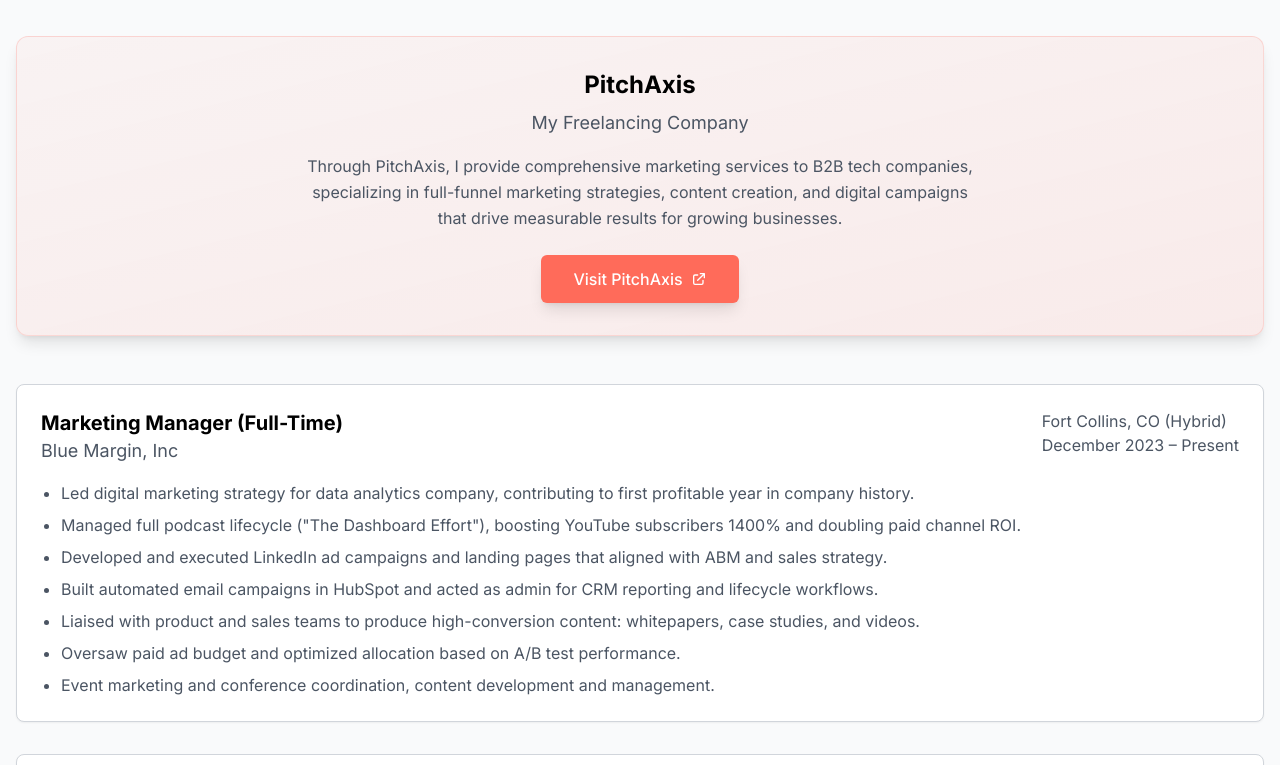
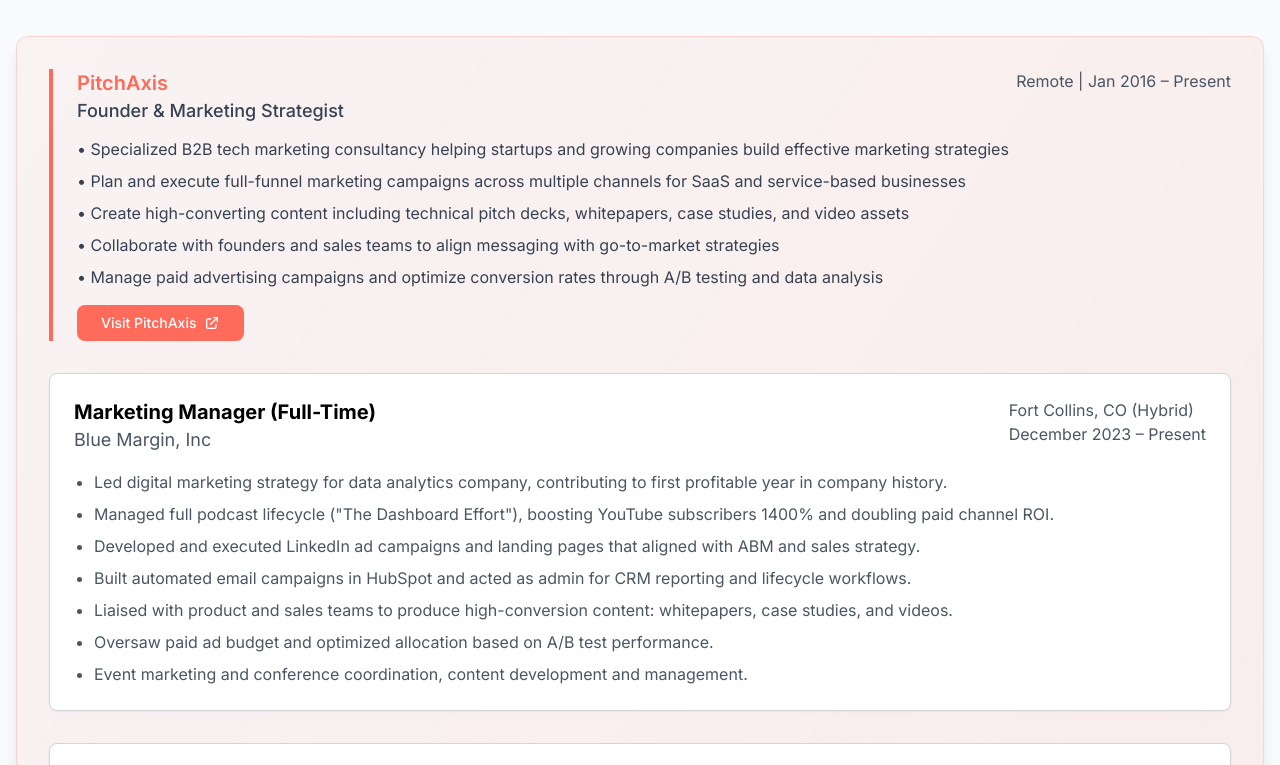
Before and after one commit to nococnicole/nicoleannen, a website: page index.html in a window 1280 px wide. Shown: the part 3440-4205 px from the top of the page. Drawn offline with nearby package versions, Linux system fonts and the light colour scheme; a web font is replaced by a local one.

Commit message:
Fix PitchAxis formatting to match other work experiences

```diff
--- a/index.html
+++ b/index.html
@@ -503,24 +503,34 @@
 
             <!-- PitchAxis Section -->
             <div class="bg-gradient-to-br from-primary/5 to-primary/10 p-8 rounded-xl shadow-lg border border-primary/20 mb-12">
-                <div class="text-center">
-                    <h3 class="text-2xl font-bold font-heading text-black mb-2">PitchAxis</h3>
-                    <p class="text-lg text-gray-600 mb-4">My Freelancing Company</p>
-                    <p class="text-gray-600 max-w-2xl mx-auto mb-6 leading-relaxed">
-                        Through PitchAxis, I provide comprehensive marketing services to B2B tech companies,
-                        specializing in full-funnel marketing strategies, content creation, and digital campaigns
-                        that drive measurable results for growing businesses.
-                    </p>
-                    <a href="https://pitchaxis.io/" target="_blank" class="inline-flex h-12 items-center justify-center rounded-md bg-primary px-8 text-base font-medium text-primary-foreground shadow-lg hover:bg-primary/90 transition-colors">
-                        Visit PitchAxis
-                        <svg class="w-4 h-4 ml-2" fill="none" stroke="currentColor" viewBox="0 0 24 24">
+            <div class="space-y-8">
+                <!-- PitchAxis -->
+                <div class="border-l-4 border-primary pl-6">
+                    <div class="flex flex-col md:flex-row md:items-start md:justify-between mb-3">
+                        <div>
+                            <h3 class="text-xl font-semibold text-primary font-heading">PitchAxis</h3>
+                            <p class="text-lg text-gray-700 font-medium">Founder & Marketing Strategist</p>
+                        </div>
+                        <div class="text-gray-600 md:text-right">
+                            <p>Remote | Jan 2016 – Present</p>
+                        </div>
+                    </div>
+                    <ul class="text-gray-700 space-y-2 mb-4">
+                        <li>• Specialized B2B tech marketing consultancy helping startups and growing companies build effective marketing strategies</li>
+                        <li>• Plan and execute full-funnel marketing campaigns across multiple channels for SaaS and service-based businesses</li>
+                        <li>• Create high-converting content including technical pitch decks, whitepapers, case studies, and video assets</li>
+                        <li>• Collaborate with founders and sales teams to align messaging with go-to-market strategies</li>
+                        <li>• Manage paid advertising campaigns and optimize conversion rates through A/B testing and data analysis</li>
+                    </ul>
+                    <a href="https://pitchaxis.io/" target="_blank"
+                       class="inline-flex items-center gap-2 bg-primary text-white px-6 py-2 rounded-lg hover:bg-primary/90 transition-colors font-medium text-sm">
+                        <span>Visit PitchAxis</span>
+                        <svg class="w-4 h-4" fill="none" stroke="currentColor" viewBox="0 0 24 24">
                             <path stroke-linecap="round" stroke-linejoin="round" stroke-width="2" d="M10 6H6a2 2 0 00-2 2v10a2 2 0 002 2h10a2 2 0 002-2v-4M14 4h6m0 0v6m0-6L10 14"></path>
                         </svg>
                     </a>
                 </div>
-            </div>
 
-            <div class="space-y-8">
                 <div class="bg-white p-6 rounded-lg shadow-sm border border-gray-300">
                     <div class="flex flex-col md:flex-row justify-between mb-4">
                         <div>
```
